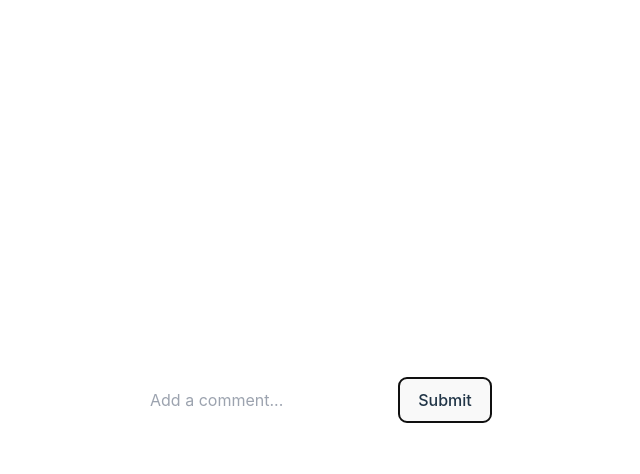
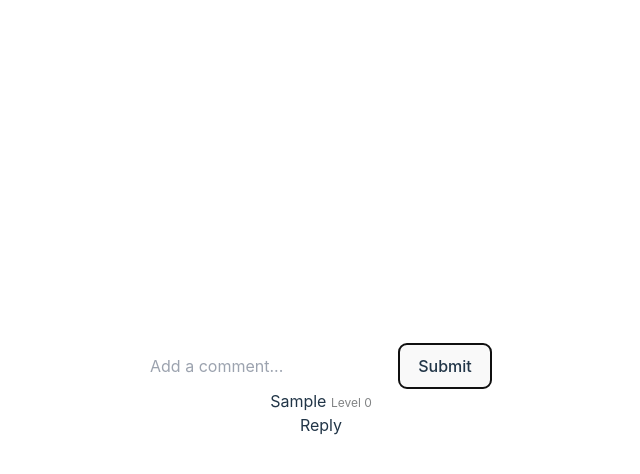
Before and after one commit to DiegoEme/fhsirhck, a React (Vite) app: page / in a window 1280 px wide. Both pictures are taken after typing "Sample" into the empty fields and a click on the button "Submit". Shown: the top 474 px of the page, without its empty margins (319-959 px from the left). Built offline with nearby package versions, Linux system fonts and the light colour scheme.

Commit message:
create Comment component

```diff
--- a/src/App.tsx
+++ b/src/App.tsx
@@ -1,13 +1,58 @@
-import './App.css'
-import { CommentForm } from './components/Comments/CommentForm'
+import "./App.css";
+import { useCallback, useEffect, useState } from "react";
+import { CommentForm } from "./components/Comments/CommentForm";
+import { CommentList } from "./components/Comments/CommentList";
+import { getAllItems } from "./library/indexedDB";
+import { CommentType } from "./types";
 
 function App() {
+  const [allComments, setAllComments] = useState<CommentType[]>([]);
+
+  const preprocessComments = useCallback((data: CommentType[]) => {
+    const commentMap: Record<number, CommentType> = {};
+    const parentComments: CommentType[] = [];
+
+    data.forEach((comment) => {
+      commentMap[comment.id] = { ...comment, replies: [] };
+    });
+
+    data.forEach((comment) => {
+      if (comment.parentId) {
+        const parent = commentMap[comment.parentId];
+        if (parent) {
+          parent.replies?.push(commentMap[comment.id]);
+        }
+      } else {
+        parentComments.push(commentMap[comment.id]);
+      }
+    });
+
+    return parentComments;
+  }, []);
+
+  const fetchComments = useCallback(async () => {
+    try {
+      const result: CommentType[] = await getAllItems();
+      setAllComments(preprocessComments(result));
+    } catch (error) {
+      console.error("Could not fetch comments from  DB", error);
+    }
+  }, [preprocessComments]);
+
+  useEffect(() => {
+    fetchComments();
+  }, [fetchComments]);
 
   return (
     <>
-    <CommentForm />
+      <CommentForm parentId={null} fetchComments={fetchComments} />
+      <CommentList
+        allComments={allComments}
+        fetchComments={fetchComments}
+        level={0}
+      />
     </>
-  )
+  );
 }
 
-export default App
+export default App;
--- /dev/null
+++ b/src/components/Comments/Comment.tsx
@@ -0,0 +1,39 @@
+import React, { useState } from "react";
+import { CommentList } from "./CommentList";
+import { CommentForm } from "./CommentForm";
+import { CommentType } from "../../types";
+
+export const Comment: React.FC<{
+  comment: CommentType;
+  level: number;
+  fetchComments: () => void;
+}> = ({ comment, level, fetchComments }) => {
+  const [showForm, setShowForm] = useState(false);
+
+  return (
+    <div>
+      <p>
+        {comment.content}{" "}
+        <span style={{ fontSize: "12px", color: "#818384" }}>
+          Level {level}
+        </span>
+      </p>
+      <p onClick={() => setShowForm(!showForm)}>Reply</p>
+      {showForm && (
+        <div>
+          <CommentForm parentId={comment.id} fetchComments={fetchComments} />
+        </div>
+      )}
+
+      {comment.replies && (
+        <div style={{ marginTop: "20px" }}>
+          <CommentList
+            allComments={comment.replies}
+            level={level + 1}
+            fetchComments={fetchComments}
+          />
+        </div>
+      )}
+    </div>
+  );
+};
--- a/src/components/Comments/CommentForm.tsx
+++ b/src/components/Comments/CommentForm.tsx
@@ -1,18 +1,24 @@
-import React, { useState } from 'react';
-import { addItem } from '../../library/indexedDB';
+import React, { useState } from "react";
+import { addItem } from "../../library/indexedDB";
 
-export const CommentForm: React.FC<{ parentId?: number }> = ({ parentId }) => {
-  const [content, setContent] = useState('');
+type CommentFormProps = { parentId: number | null; fetchComments: () => void };
+
+export const CommentForm: React.FC<CommentFormProps> = ({
+  parentId,
+  fetchComments,
+}) => {
+  const [content, setContent] = useState("");
 
   const handleSubmit = async (e: React.FormEvent) => {
     e.preventDefault();
 
     try {
-      await addItem({content});
+      await addItem({ content, parentId });
+      await fetchComments();
     } catch (error) {
-      console.error('Failed to add comment: ', error);
-    } finally{
-      setContent('');
+      console.error("Failed to add comment: ", error);
+    } finally {
+      setContent("");
     }
   };
 
@@ -21,7 +27,7 @@ export const CommentForm: React.FC<{ parentId?: number }> = ({ parentId }) => {
       <input
         value={content}
         onChange={(e) => setContent(e.target.value)}
-        placeholder={parentId ? 'Reply...' : 'Add a comment...'}
+        placeholder={parentId ? "Reply..." : "Add a comment..."}
       />
       <button type="submit">Submit</button>
     </form>
--- /dev/null
+++ b/src/components/Comments/CommentList.tsx
@@ -0,0 +1,28 @@
+import React from "react";
+import { Comment } from "./Comment";
+import { CommentType } from "../../types";
+
+type CommentListProps = {
+  allComments: CommentType[];
+  level: number;
+  fetchComments: () => void;
+};
+
+export const CommentList: React.FC<CommentListProps> = ({
+  allComments,
+  level,
+  fetchComments,
+}) => {
+  return (
+    <div>
+      {allComments.map((comment: CommentType) => (
+        <Comment
+          fetchComments={fetchComments}
+          key={comment.id}
+          comment={comment}
+          level={level}
+        />
+      ))}
+    </div>
+  );
+};
--- a/src/library/indexedDB.ts
+++ b/src/library/indexedDB.ts
@@ -1,34 +1,41 @@
-import { openDB } from 'idb';
+import { openDB } from "idb";
+import { CommentType } from "../types";
 
-const DB_NAME = 'CommentsDatabase';
+const DB_NAME = "CommentsDatabase";
 const DB_VERSION = 1;
-const STORE_NAME = 'commentsStore';
+const STORE_NAME = "commentsStore";
 
 export const initializeDB = async () => {
   return openDB(DB_NAME, DB_VERSION, {
     upgrade(db) {
       if (!db.objectStoreNames.contains(STORE_NAME)) {
-        db.createObjectStore(STORE_NAME, { keyPath: 'id', autoIncrement: true });
+        db.createObjectStore(STORE_NAME, {
+          keyPath: "id",
+          autoIncrement: true,
+        });
       }
     },
   });
 };
 
-export const addItem = async (item: {content: string}) => {
+export const addItem = async (comment: {
+  content: string;
+  parentId: number | null;
+}): Promise<void> => {
   const db = await initializeDB();
-  const tx = db.transaction(STORE_NAME, 'readwrite');
-  await tx.store.add(item);
+  const tx = db.transaction(STORE_NAME, "readwrite");
+  await tx.store.add(comment);
   await tx.done;
 };
 
-export const getAllItems = async () => {
+export const getAllItems = async (): Promise<CommentType[]> => {
   const db = await initializeDB();
   return db.getAll(STORE_NAME);
 };
 
-export const deleteItem = async (id: number) => {
+export const deleteItem = async (id: number):  Promise<void> => {
   const db = await initializeDB();
-  const tx = db.transaction(STORE_NAME, 'readwrite');
+  const tx = db.transaction(STORE_NAME, "readwrite");
   await tx.store.delete(id);
   await tx.done;
 };
--- /dev/null
+++ b/src/types/index.ts
@@ -0,0 +1,6 @@
+export type CommentType = {
+  content: string;
+  id: number;
+  parentId: number | null
+  replies?: CommentType[]
+}
```
